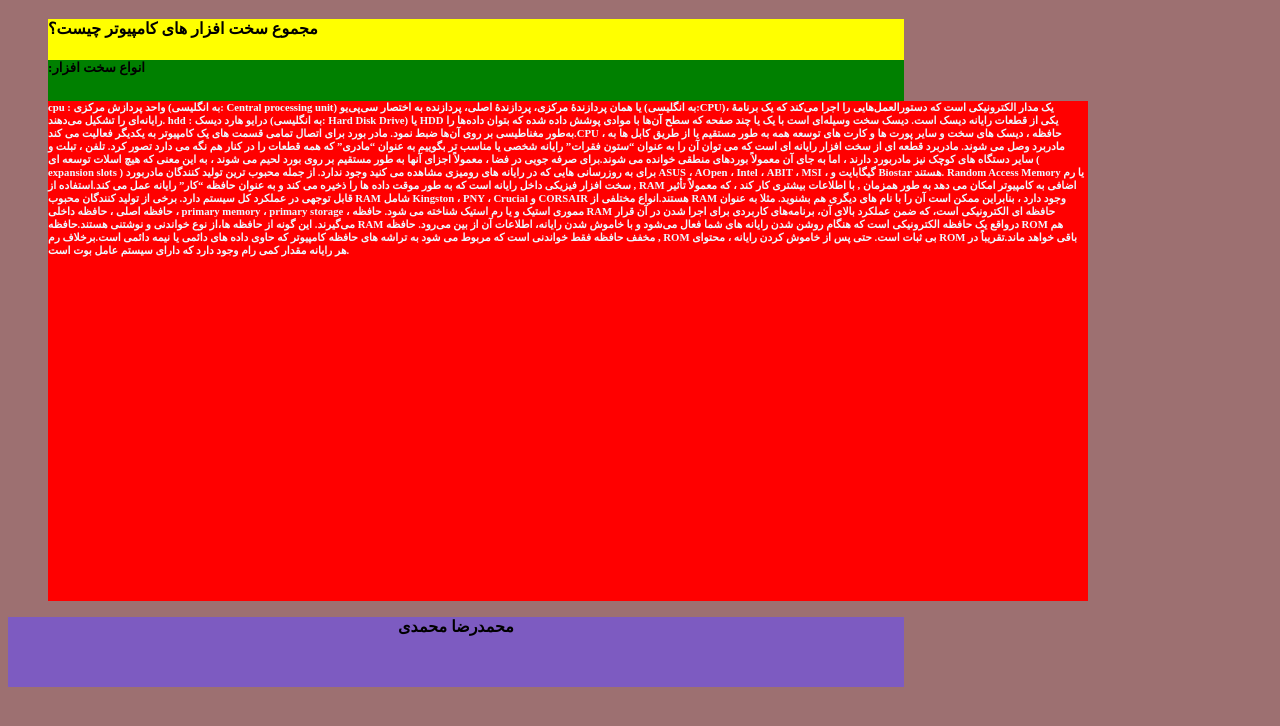
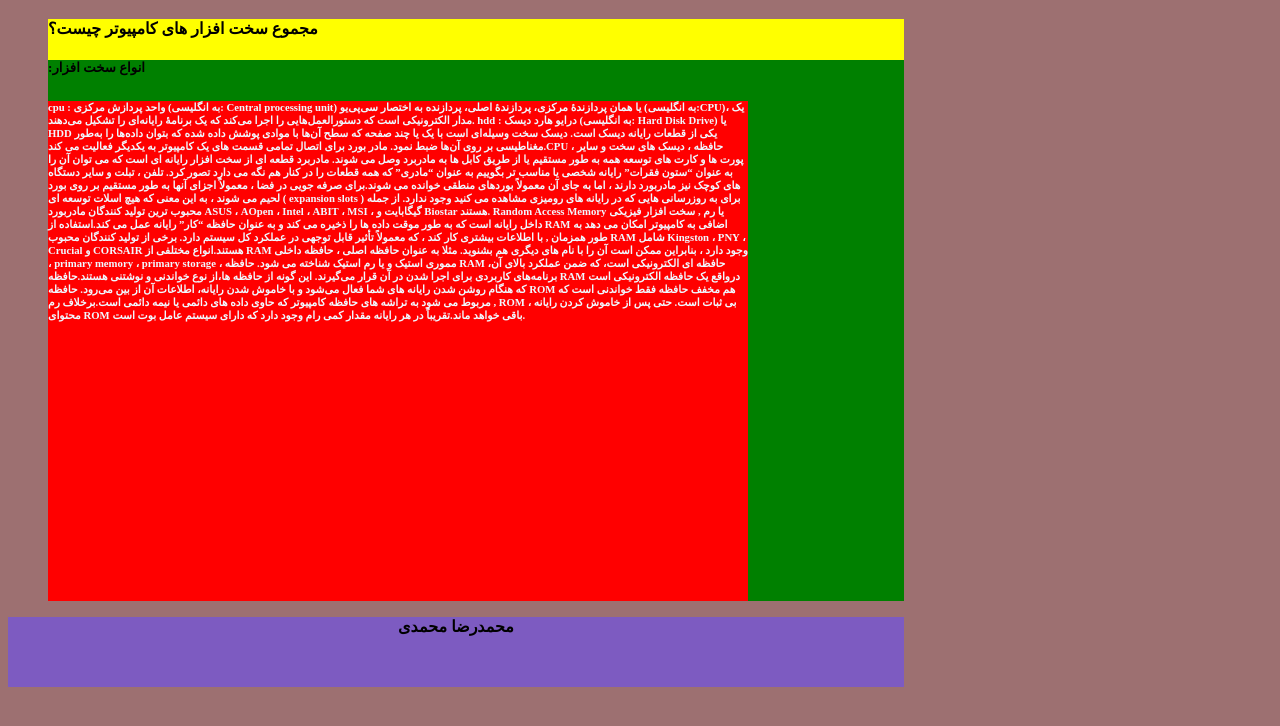
Before and after one commit to mr-mhmh/987654567, a plain HTML site: page index.html in a window 1280 px wide. Shown: the part 104-830 px from the top of the page. Drawn offline with Linux system fonts and the light colour scheme.

Commit message:
Update index.html

```diff
--- a/index.html
+++ b/index.html
@@ -26,7 +26,7 @@
 	<div>
 <section style="width:100%;height:70%;background:green;">
 	<h1 style="text-align:centercolor:#CB2629;">:انواع سخت افزار</h1>
-	  <section style="width:1040px;height:500px;background:red;">
+	  <section style="width:700px;height:500px;background:red;">
 	<h1 style="color:aliceblue">  cpu : واحد پردازش مرکزی (به انگلیسی: Central processing unit) یا همان پردازندهٔ مرکزی، پردازندهٔ اصلی، پردازنده به اختصار سی‌پی‌یو (به انگلیسی:CPU)، یک مدار الکترونیکی است که دستورالعمل‌هایی را اجرا می‌کند که یک برنامهٔ رایانه‌ای را تشکیل می‌دهند.
 
 	hdd : درایو هارد دیسک (به انگلیسی: Hard Disk Drive) یا HDD یکی از قطعات رایانه دیسک است. دیسک سخت وسیله‌ای است با یک یا چند صفحه که سطح آن‌ها با موادی پوشش داده شده که بتوان داده‌ها را به‌طور مغناطیسی بر روی آن‌ها ضبط نمود.
```
